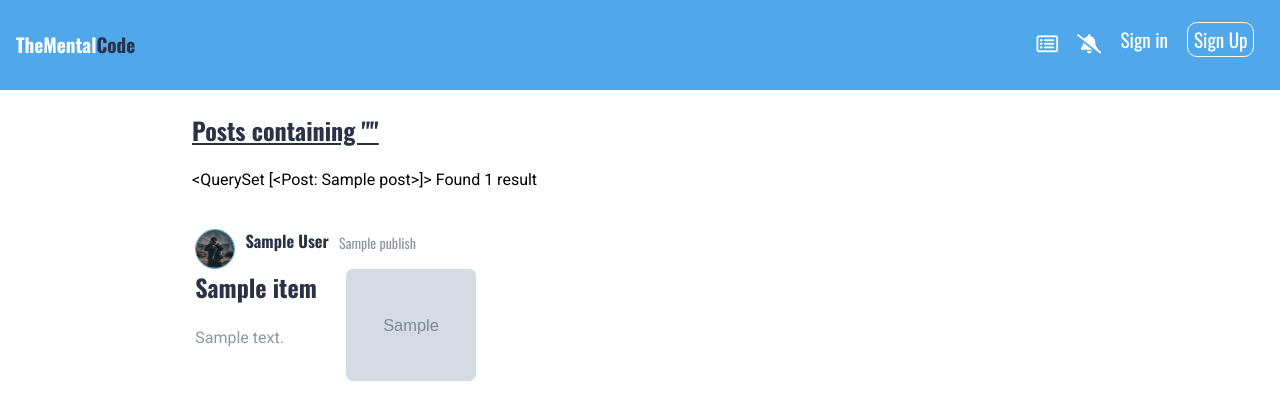
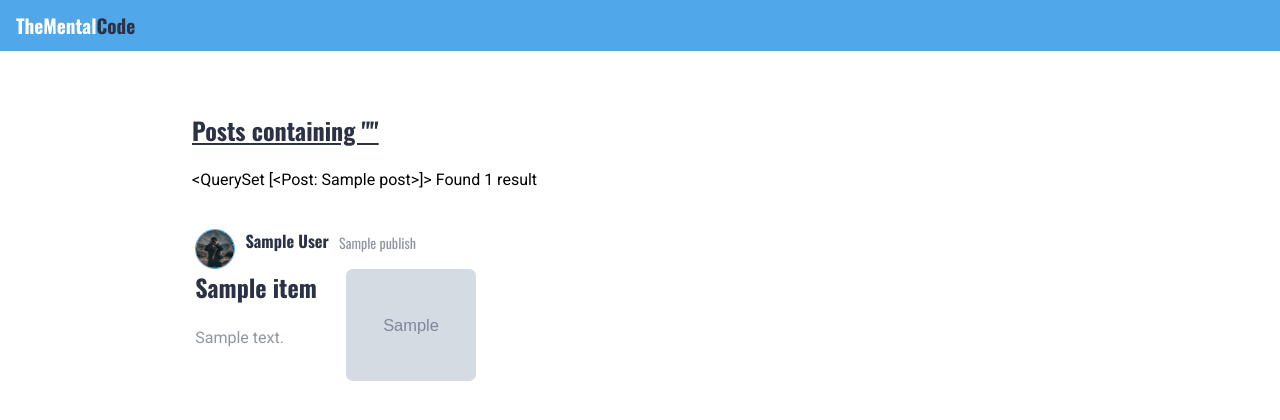
Before and after one commit to antonnifo/thaMentalCode, a Django app: template Blog/templates/site/search_results.html in a window 1280 px wide. Shown: the top 420 px of the page. Run offline with Django 4.2, Linux system fonts and the light colour scheme; tables that the repository leaves empty hold one stand-in row (values such as "Sample post"); the template is opened without the code that fills it: values that come from a table or form of the project are taken from there, most other values are stand-ins (such as "Sample title", 1, 10 or a date in 2020); grey boxes marked "Sample" are stand-in pictures; some libraries are stand-ins or nearby versions.

Commit message:
rm broken links

```diff
--- a/Blog/templates/base.html
+++ b/Blog/templates/base.html
@@ -19,10 +19,10 @@
     <nav id="NavLinks">
         <i class="menu-icons fa-solid fa-xmark" onclick="hideMenu()"></i>
         <ul>
-            <li ><a href="#" ><i class="fa-regular fa-rectangle-list" ></i></a></li>
+            {% comment %} <li ><a href="#" ><i class="fa-regular fa-rectangle-list" ></i></a></li>
             <li><a href="#"><i class="fa-solid fa-bell-slash"></i></a></li>
             <li><a href="login.html">Sign in</a></li>
-            <li><a href="register.html" class="contact-btn">Sign Up</a></li>
+            <li><a href="register.html" class="contact-btn">Sign Up</a></li>         {% endcomment %}
         </ul>
     </nav>
     <i class="menu-icons fa-solid fa-bars" onclick="showMenu()"></i>
```
